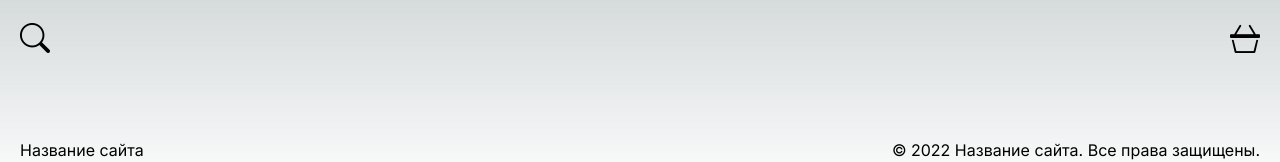
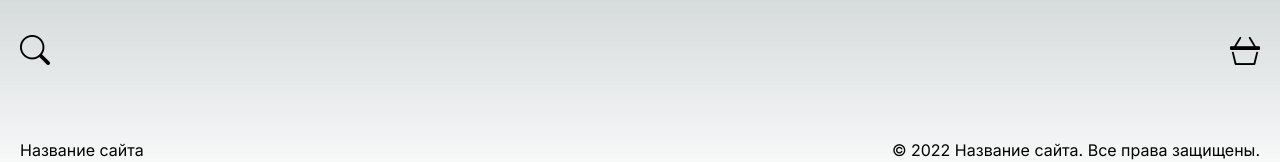
Before and after one commit to DmitryKremenetsky/online-store, a Next.js app: page / in a window 1280 px wide. Shown: the top 162 px of the page. Built offline with nearby package versions, Linux system fonts and the light colour scheme.

Commit message:
refactor: change search element as well add functionality change styles on module styles

```diff
--- a/src/app/components/Header/header.css
+++ b/src/app/components/Header/header.module.css
@@ -3,15 +3,11 @@
   height: 100px;
   display: flex;
   justify-content: space-between;
+  align-items: center;
   padding: 20px;
 }
 
-.search-icon i {
+.cartIcon i {
   font-size: 30px;
   fill: white;
 }
-
-.cart-container i {
-  font-size: 30px;
-  fill: white;
-}
--- a/src/app/components/Header/header.tsx
+++ b/src/app/components/Header/header.tsx
@@ -1,16 +1,12 @@
-import Image from "next/image";
-import "./header.css";
+import Search from "../Search/search";
+import styles from "./header.module.css";
 
 export default function Header() {
   return (
-    <div className="header">
-      <div className="search-container">
-        <div className="search-icon">
-          <i className="bi bi-search"></i>
-        </div>
-      </div>
-      <div className="cart-container">
-        <div className="cart-icon">
+    <div className={styles.header}>
+      <Search />
+      <div className={styles.cartContainer}>
+        <div className={styles.cartIcon}>
           <i className="bi bi-basket3"></i>
         </div>
       </div>
--- /dev/null
+++ b/src/app/components/Search/search.module.css
@@ -0,0 +1,11 @@
+.searchIcon i {
+  font-size: 30px;
+  fill: white;
+}
+
+.searchInput {
+  width: 200px;
+  padding: 10px;
+  border: none;
+  border-radius: 5px;
+}
--- /dev/null
+++ b/src/app/components/Search/search.tsx
@@ -0,0 +1,37 @@
+"use client";
+
+import React, { useState, ChangeEvent } from "react";
+import styles from "./search.module.css";
+
+export default function Search() {
+  const [isSearchOpen, setSearchOpen] = useState(false);
+  const [searchQuery, setSearchQuery] = useState("");
+
+  const handelSearchIconClick = (): void => {
+    setSearchOpen(!isSearchOpen);
+  };
+
+  const handelInputChange = (event: ChangeEvent<HTMLInputElement>): void => {
+    setSearchQuery(event.target.value);
+  };
+
+  return (
+    <>
+      <div className={styles.searchContainer}>
+        {isSearchOpen ? (
+          <input
+            type="text"
+            className={styles.searchInput}
+            placeholder="let's search"
+            value={searchQuery}
+            onChange={handelInputChange}
+          />
+        ) : (
+          <div className={styles.searchIcon} onClick={handelSearchIconClick}>
+            <i className="bi bi-search"></i>
+          </div>
+        )}
+      </div>
+    </>
+  );
+}
```
